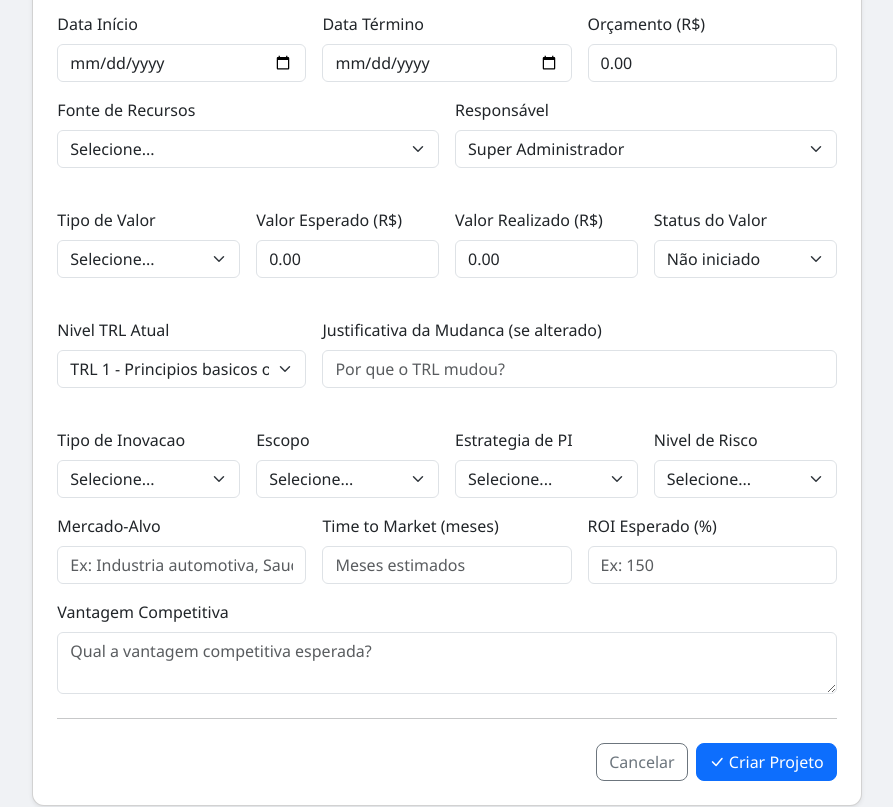
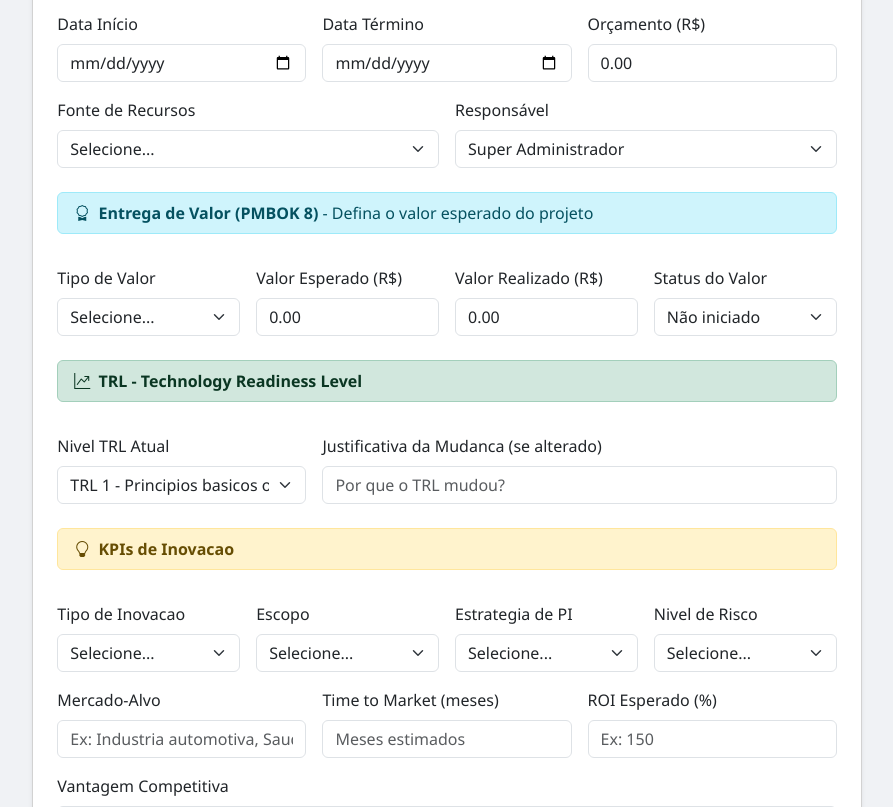
Before and after one commit to eduardotsantos/Python, a Flask app: page /projects/new in a window 1280 px wide. Shown: the part 580-1387 px from the top of the page, without its empty margins (193-1086 px from the left). Run offline with Flask 3, Linux system fonts and the light colour scheme; a user stored in the database is signed in; data comes from the database, SQL or seed files in the repository; data that the repository does not hold is empty.

Commit message:
Fix auto-dismiss on TRL and KPI section alerts
Add alert-permanent class to prevent the 5-second auto-dismiss
from closing the TRL, KPIs, and Value Delivery sections in the
project edit form.

https://claude.ai/code/session_01PZ1dS4m6XMv9TH7NS5L7mQ

```diff
--- a/rd_project_management/templates/projects/form.html
+++ b/rd_project_management/templates/projects/form.html
@@ -97,7 +97,7 @@
 
                         <!-- PMBOK 8 - Value Delivery Section -->
                         <div class="col-12 mt-4">
-                            <div class="alert alert-info py-2 mb-3">
+                            <div class="alert alert-info alert-permanent py-2 mb-3">
                                 <i class="bi bi-award me-1"></i> <strong>Entrega de Valor (PMBOK 8)</strong> - Defina o valor esperado do projeto
                             </div>
                         </div>
@@ -133,7 +133,7 @@
 
                         <!-- TRL Section -->
                         <div class="col-12 mt-4">
-                            <div class="alert alert-success py-2 mb-3 d-flex justify-content-between align-items-center">
+                            <div class="alert alert-success alert-permanent py-2 mb-3 d-flex justify-content-between align-items-center">
                                 <span><i class="bi bi-graph-up-arrow me-1"></i> <strong>TRL - Technology Readiness Level</strong></span>
                                 {% if project %}
                                 <a href="{{ url_for('projects.trl_history', project_id=project.id) }}" class="btn btn-sm btn-outline-success">
@@ -171,7 +171,7 @@
 
                         <!-- Innovation KPIs Section -->
                         <div class="col-12 mt-4">
-                            <div class="alert alert-warning py-2 mb-3 d-flex justify-content-between align-items-center">
+                            <div class="alert alert-warning alert-permanent py-2 mb-3 d-flex justify-content-between align-items-center">
                                 <span><i class="bi bi-lightbulb me-1"></i> <strong>KPIs de Inovacao</strong></span>
                                 {% if project %}
                                 <button type="button" class="btn btn-sm btn-outline-warning" onclick="suggestTrlKpi()">
```
